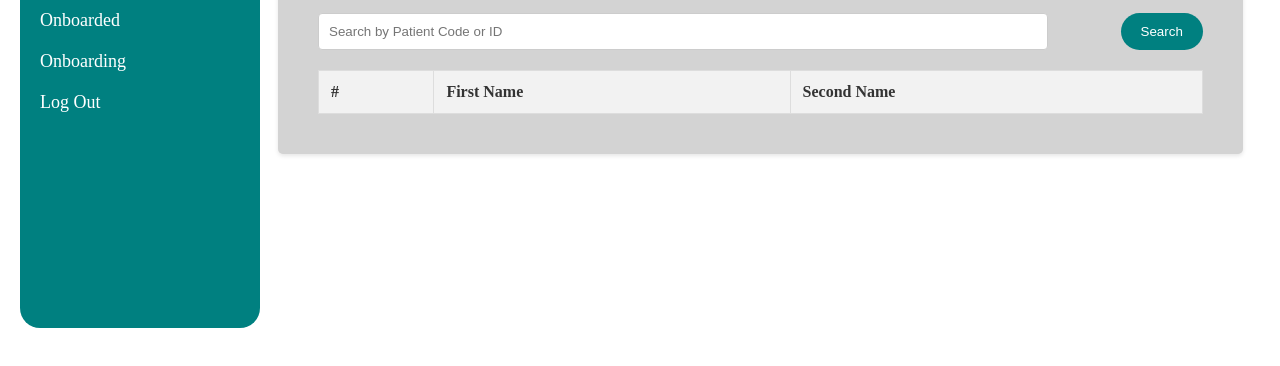
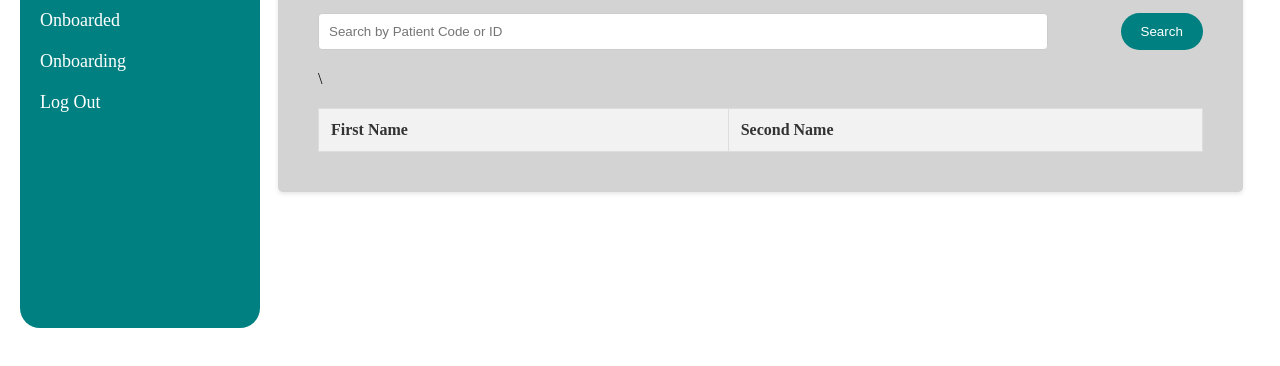
Before and after one commit to ABABUOTURI/Medicine_Dispense_System, a plain HTML site: page DoctorDash.htm in a window 1280 px wide. Shown: the part 232-598 px from the top of the page. Drawn offline with Linux system fonts and the light colour scheme.

Commit message:
doctor dash

```diff
--- a/DoctorDash.htm
+++ b/DoctorDash.htm
@@ -242,8 +242,7 @@
             <table class="patient-list">
                 <thead>
                     <tr>
-                        <th>#</th>
-
+\
                         <th>First Name</th>
                         <th>Second Name</th>
 
```
